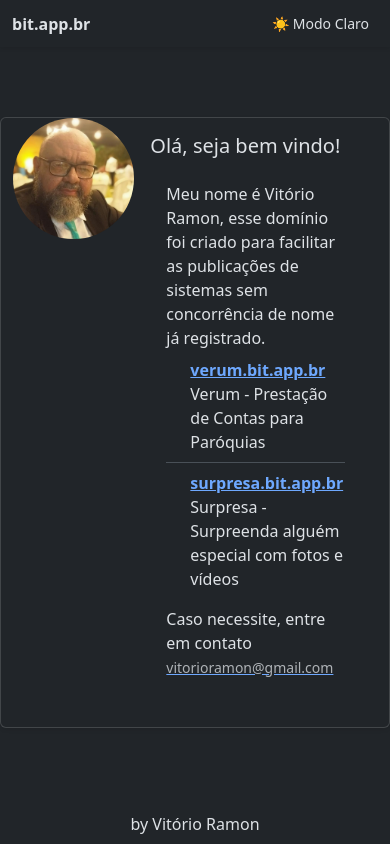
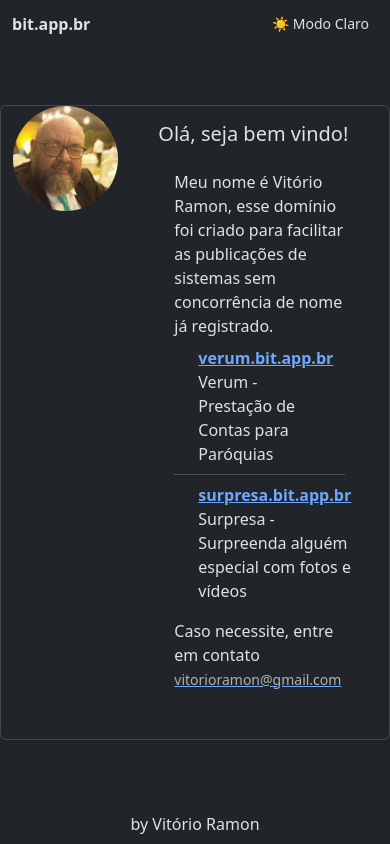
Before and after one commit to vitorioramon/vitorioramon.github.io, a plain HTML site: page index.html in a window 390 px wide. Drawn offline with nearby package versions, Linux system fonts and the light colour scheme.

Commit message:
Ajuste mobile

```diff
--- a/index.html
+++ b/index.html
@@ -25,7 +25,7 @@
         <div class="container d-flex flex-column justify-content-center min-vh-100">
             <div class="row justify-content-center">
                 <div class="card shadow-sm">
-                    <div class="row g-0">
+                    <div class="row g-4">
                         <div class="col-4">
                             <img src="img/ramon.png" class="img-fluid rounded-circle" alt="...">
                         </div>
```
